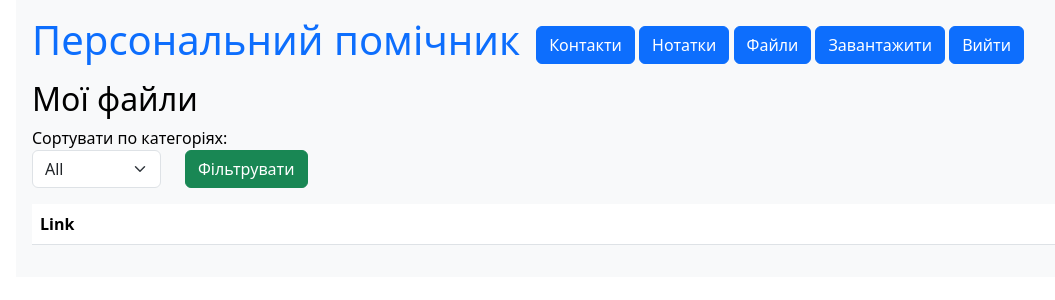
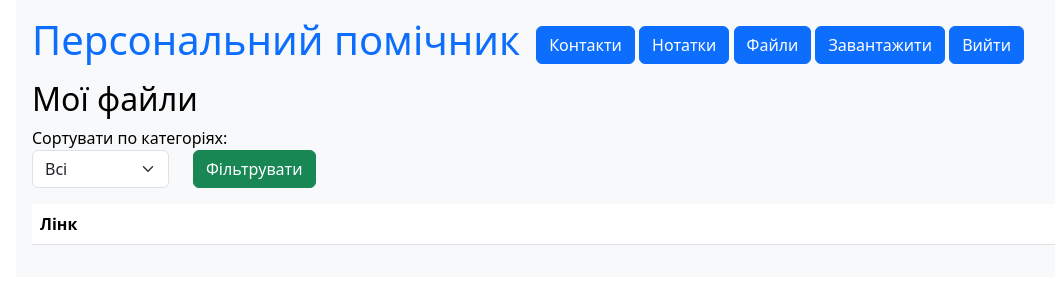
Before and after one commit to andrewpechersky/Interactive_helper, a Django app: page /files/files/ in a window 1280 px wide. Shown: the top 300 px of the page, without its empty margins (54-1109 px from the left). Run offline with Django 5.2, Linux system fonts and the light colour scheme; the visitor is signed in with stand-in values (Sample User, id 1); lists and menus that the app fills with data are empty.

Commit message:
ua lang fix

```diff
--- a/interactive_helper/files/templates/files/file_list.html
+++ b/interactive_helper/files/templates/files/file_list.html
@@ -8,11 +8,11 @@
         <div class="row">
             <div class="col-auto">
                 <select name="category" id="category" class="form-select mb-3">
-                    <option value="">All</option>
-                    <option value="image">Image</option>
-                    <option value="document">Document</option>
-                    <option value="video">Video</option>
-                    <option value="other">Other</option>
+                    <option value="">Всі</option>
+                    <option value="image">Світлини</option>
+                    <option value="document">Документи</option>
+                    <option value="video">Відео</option>
+                    <option value="other">Інше</option>
                 </select>
             </div>
             <div class="col-auto">
@@ -24,7 +24,7 @@
     <table class="table table-hover">
         <thead>
             <tr>
-              <th scope="col">Link</th>
+              <th scope="col">Лінк</th>
               <th scope="col"></th>
             </tr>
         </thead>
@@ -36,7 +36,7 @@
                       <td>
                             <form action="{% url 'files:delete_file' file.file_id %}" method="post" style="display:inline;">
                             {% csrf_token %}
-                            <button type="submit" class="btn btn-danger">Delete</button>
+                            <button type="submit" class="btn btn-danger">Видалити</button>
                             </form>
                       </td>
                     </tr>
--- a/interactive_helper/notes/templates/notes/index.html
+++ b/interactive_helper/notes/templates/notes/index.html
@@ -46,7 +46,7 @@
         </div>
         {% endfor %}
     {% else %}
-        <p>No notes found.</p>
+        <p>Нотаток не знайдено</p>
     {% endif %}
 </main>
 {% endblock %}
```
Also changed, not shown: interactive_helper/token.json (added, +1 -0 lines), interactive_helper/uploads/EdFksq8WkAMVeph.jfif (added), 1 other file.
